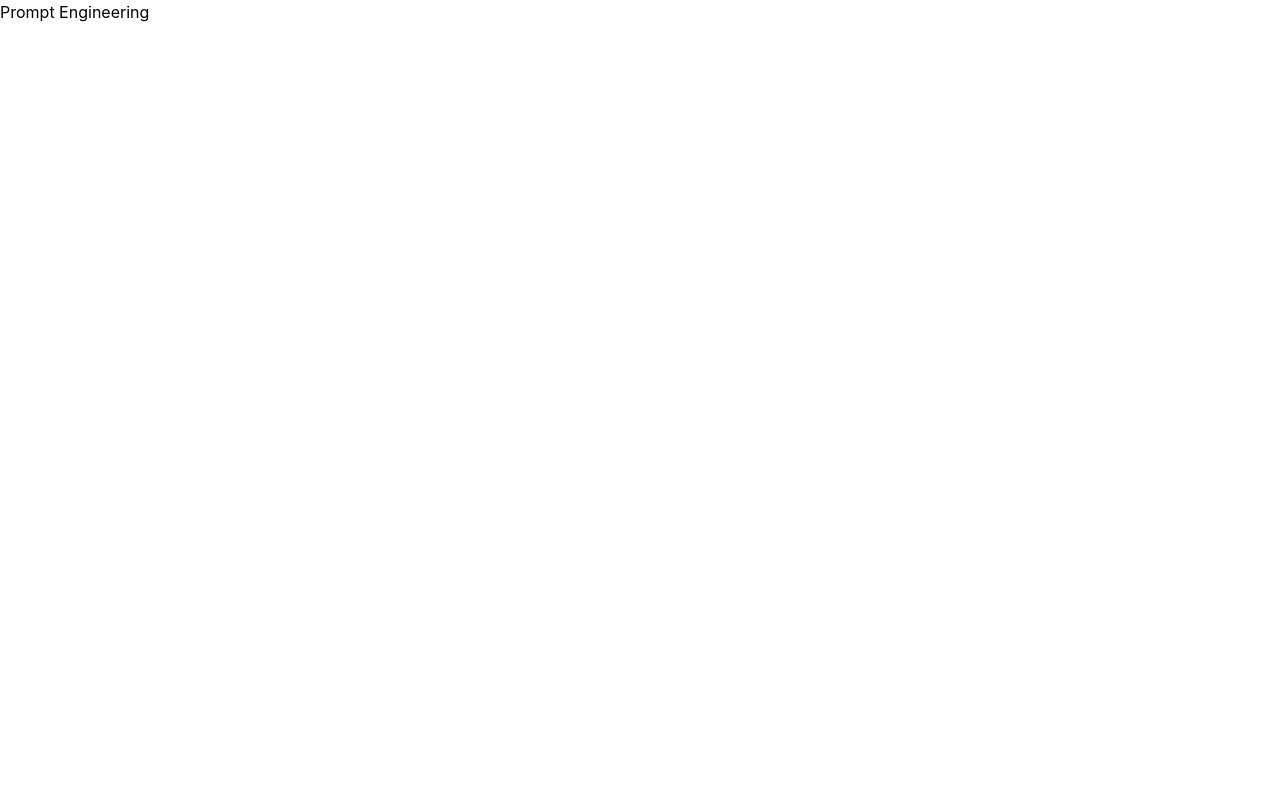
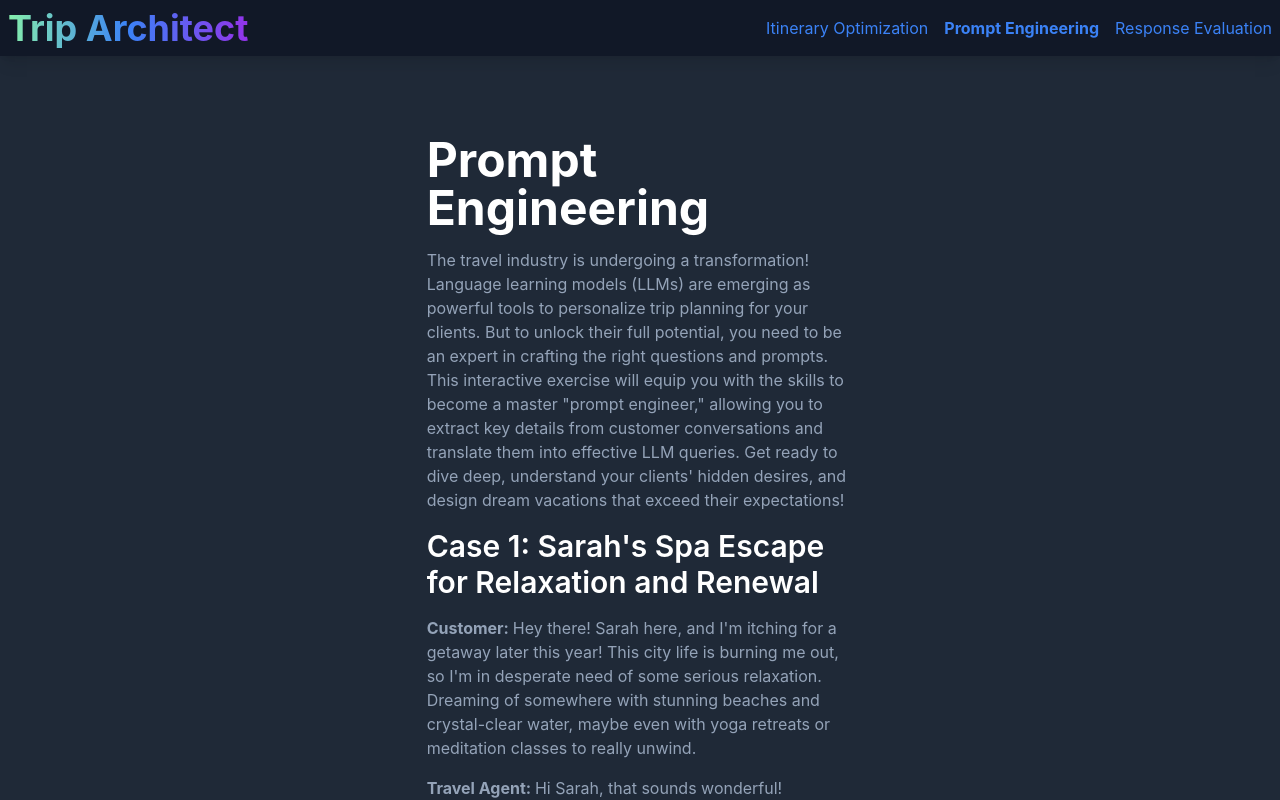
Before and after one commit to dpvb/trip-architect, a React (Vite) app: page /trip-architect/prompt-engineering in a window 1280 px wide. Shown: the top 800 px of the page. Built offline with nearby package versions, Linux system fonts and the light colour scheme.

Commit message:
Start working on page.

```diff
--- /dev/null
+++ b/src/components/MCQuestion.jsx
@@ -0,0 +1,30 @@
+import { useState } from "react";
+
+/* eslint-disable react/prop-types */
+function MCQuestion({ answers, correctIndex }) {
+    const [clicked, setClicked] = useState(false);
+
+    const handleClick = (index) => {
+        if (clicked) return;
+        setClicked(true);
+    }
+
+    const notClickedStyles = "border-slate-400 border-[1px] w-full text-left p-2 rounded-md text-slate-400 hover:text-white hover:border-white";
+    const clickedStylesCorrect = "border-green-400 border-[1px] w-full text-left p-2 rounded-md text-green-400";
+    const clickedStylesIncorrect = "border-red-400 border-[1px] w-full text-left p-2 rounded-md text-red-400";
+
+    return (
+        <div>
+            <h2 className="text-xl text-slate-200">Based on Sarah's description, what are her top travel priorities?</h2>
+            <div className="flex flex-col gap-3 mt-2">
+                {answers.map((answer, index) => (
+                    <div key={index}>
+                        <button className={clicked ? (index === correctIndex ? clickedStylesCorrect : clickedStylesIncorrect) : notClickedStyles} onClick={() => handleClick(index)}>{answer}</button>
+                    </div>
+                ))}
+            </div>
+        </div>
+    );
+}
+
+export default MCQuestion;
--- a/src/index.css
+++ b/src/index.css
@@ -7,3 +7,7 @@
   line-height: 1.5;
   font-weight: 400;
 }
+
+.paragraph-content {
+  color: rgb(148, 163, 184)
+}
--- a/src/main.jsx
+++ b/src/main.jsx
@@ -3,6 +3,7 @@ import ReactDOM from 'react-dom/client'
 import './index.css'
 import { RouterProvider, createBrowserRouter } from 'react-router-dom'
 import HomePage from './pages/HomePage.jsx'
+import PEPage from './pages/PEPage.jsx'
 
 const router = createBrowserRouter([
   {
@@ -15,7 +16,7 @@ const router = createBrowserRouter([
   },
   {
     path: '/trip-architect/prompt-engineering',
-    element: <h1>Prompt Engineering</h1>
+    element: <PEPage />
   },
   {
     path: '/trip-architect/response-evaluation',
--- /dev/null
+++ b/src/pages/PEPage.jsx
@@ -0,0 +1,46 @@
+import { Link } from "react-router-dom";
+import MCQuestion from "../components/MCQuestion";
+
+function PEPage() {
+    return (
+        <div className="bg-gray-800 h-full">
+            <nav className="p-2 flex justify-between items-center bg-gray-900 shadow-lg">
+                <Link to="/trip-architect/" className="text-4xl font-bold bg-gradient-to-r from-green-300 via-blue-500 to-purple-600 bg-clip-text text-transparent">Trip Architect</Link>
+                <div className="flex gap-4">
+                    <Link to="/trip-architect/itinerary-optimization" className="text-blue-500 hover:text-blue-600 transition-all duration-200 ease-in-out">Itinerary Optimization</Link>
+                    <Link to="/trip-architect/prompt-engineering" className="text-blue-500 hover:text-blue-600 transition-all duration-200 ease-in-out font-bold">Prompt Engineering</Link>
+                    <Link to="/trip-architect/response-evaluation" className="text-blue-500 hover:text-blue-600 transition-all duration-200 ease-in-out">Response Evaluation</Link>
+                </div>
+            </nav>
+            <main className="w-1/3 mx-auto mt-20 pb-20">
+                <div className="flex flex-col gap-4">
+                    <h1 className="text-white font-bold text-5xl">Prompt Engineering</h1>
+                    <p className="paragraph-content">The travel industry is undergoing a transformation!  Language learning models (LLMs) are emerging as powerful tools to personalize trip planning for your clients.  But to unlock their full potential, you need to be an expert in crafting the right questions and prompts.  This interactive exercise will equip you with the skills to become a master "prompt engineer," allowing you to extract key details from customer conversations and translate them into effective LLM queries.  Get ready to dive deep, understand your clients' hidden desires, and design dream vacations that exceed their expectations!</p>
+                    <h2 className="text-white font-semibold text-3xl">Case 1: Sarah's Spa Escape for Relaxation and Renewal</h2>
+                    <p className="paragraph-content"><span className="font-bold">Customer: </span>Hey there! Sarah here, and I'm itching for a getaway later this year!  This city life is burning me out, so I'm in desperate need of some serious relaxation.  Dreaming of somewhere with stunning beaches and crystal-clear water, maybe even with yoga retreats or meditation classes to really unwind.</p>
+                    <p className="paragraph-content"><span className="font-bold">Travel Agent: </span>Hi Sarah, that sounds wonderful! Relaxation is definitely needed sometimes. Where have you traveled to in the past?</p>
+                    <p className="paragraph-content"><span className="font-bold">Customer: </span>Well, I went to Paris a few years ago, and that was amazing! But it was very fast-paced. I also did a backpacking trip through Southeast Asia after college, which was a lot of fun, but a little too adventurous for what I'm looking for right now.</p>
+                    <p className="paragraph-content"><span className="font-bold">Travel Agent: </span>Interesting! So, it seems like you enjoy beautiful scenery but also appreciate some structure and activities you can participate in?</p>
+                    <p className="paragraph-content"><span className="font-bold">Customer: </span>Exactly! I wouldn't mind a little pampering either. You know, luxurious resorts or spas wouldn't go amiss!</p>
+                    <p className="paragraph-content"><span className="font-bold">Travel Agent: </span>Great! Budget-wise, do you have a specific range in mind?</p>
+                    <p className="paragraph-content"><span className="font-bold">Customer: </span>Hmm, well, I'm willing to splurge a little for this trip. Let's say somewhere between $5,000 and $7,000 for the whole thing, flights and all.</p>
+                    <h2 className="text-white font-semibold text-3xl">Task 1: Decoding Traveler Talk</h2>
+                    <p className="paragraph-content">Now that you've interacted with Sarah, let's delve deeper into her travel preferences. You'll be asked various multiple choice questions to test whether you accurately extracted relevant details from the conversation above.</p>
+                    <MCQuestion
+                        answers={[
+                            "A vacation centered entirely on relaxation.",
+                            "Answer choice 2",
+                            "Answer choice 3",
+                        ]}
+                        correctIndex={0}
+                    />
+                </div>
+            </main>
+        </div>
+    );
+}
+/**
+ *  <p className="paragraph-content"><span className="font-bold"></span></p>
+ */
+
+export default PEPage;
```
